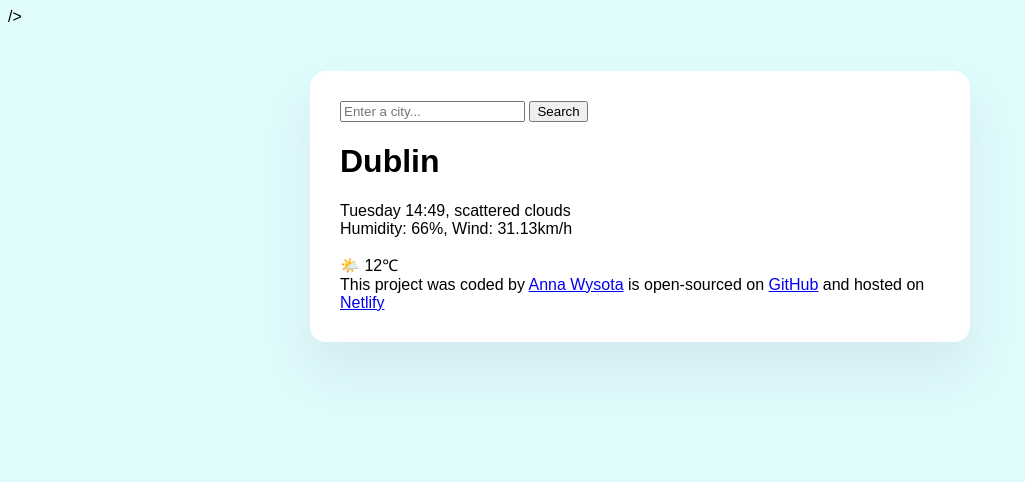
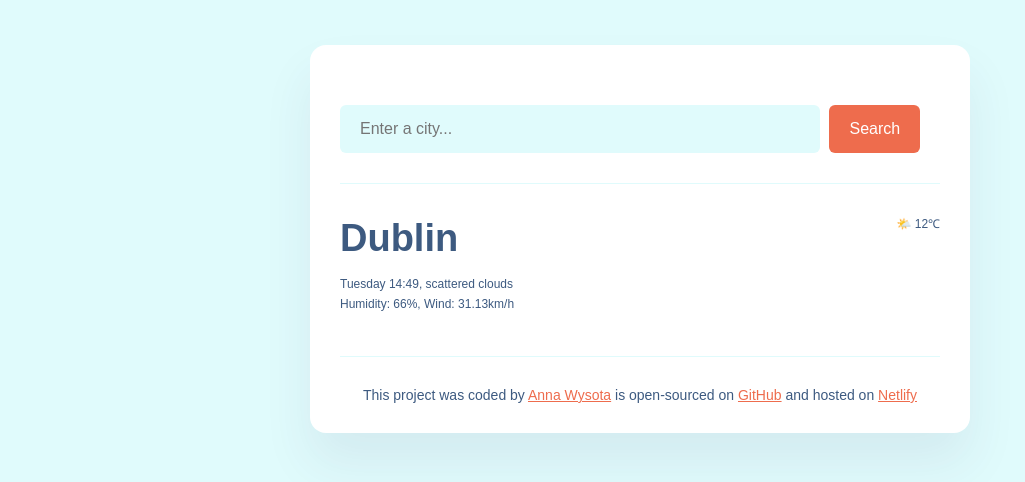
Before and after one commit to anatol-coder/Meteo, a plain HTML site: page index.html in a window 1280 px wide. Shown: the whole page, without its empty margins (0-1025 px from the left). Drawn offline with Linux system fonts and the light colour scheme; a web font is replaced by a local one.

Commit message:
Styled with CSS and updated HTML

```diff
--- a/index.html
+++ b/index.html
@@ -13,26 +13,32 @@
       href="https://fonts.googleapis.com/css2?family=Oswald:wght@200..700&family=Radio+Canada+Big:ital,wght@0,400..700;1,400..700&display=swap"
       rel="stylesheet"
     />
-    />
   </head>
   <body>
     <div class="weather-app">
       <header>
-        <form>
-          <input type="search" placeholder="Enter a city..." required />
-          <input type="submit" value="Search" />
+        <form class="search-form">
+          <input
+            type="search"
+            placeholder="Enter a city..."
+            required
+            class="search-form-input"
+          />
+          <input type="submit" value="Search" class="search-form-button" />
         </form>
       </header>
       <main>
-        <div>
-          <h1>Dublin</h1>
-          <p>
-            Tuesday 14:49, scattered clouds
-            <br />
-            Humidity: 66%, Wind: 31.13km/h
-          </p>
+        <div class="weather-app-data">
+          <div>
+            <h1 class="weather-app-city">Dublin</h1>
+            <p class="weather-app-data">
+              Tuesday 14:49, scattered clouds
+              <br />
+              Humidity: 66%, Wind: 31.13km/h
+            </p>
+          </div>
+          <div class="weather-app-temperature">🌤️ 12℃</div>
         </div>
-        <div>🌤️ 12℃</div>
       </main>
       <footer>
         This project was coded by
--- a/src/styles.css
+++ b/src/styles.css
@@ -11,3 +11,53 @@ body {
   border-radius: 16px;
   box-shadow: 0 30px 50px rgba(65, 50, 100, 0.08);
 }
+header {
+  border-bottom: 1px solid #e0fbfc;
+  padding: 30px 0;
+}
+.search-form-input {
+  background-color: #e0fbfc;
+  border: none;
+  border-radius: 6px;
+  width: 80%;
+  padding: 15px 20px;
+  font-size: 16px;
+}
+.search-form-button {
+  background-color: #ee6c4d;
+  border: none;
+  border-radius: 6px;
+  padding: 15px 20px;
+  font-size: 16px;
+  color: white;
+  margin-left: 5px;
+}
+main {
+  padding: 30px 0;
+}
+.weather-app-city {
+  margin: 0;
+  font-size: 38px;
+  line-height: 48px;
+}
+.weather-app-data {
+  display: flex;
+  justify-content: space-between;
+  font-size: 12px;
+  line-height: 20px;
+  color: #3d5a80;
+}
+.weather-app-data strong {
+  color: #ee6c4d;
+}
+
+footer {
+  border-top: 1px solid #e0fbfc;
+  padding: 30px 0 0 0;
+  text-align: center;
+  font-size: 14px;
+  color: #3d5a80;
+}
+a {
+  color: #ee6c4d;
+}
```
